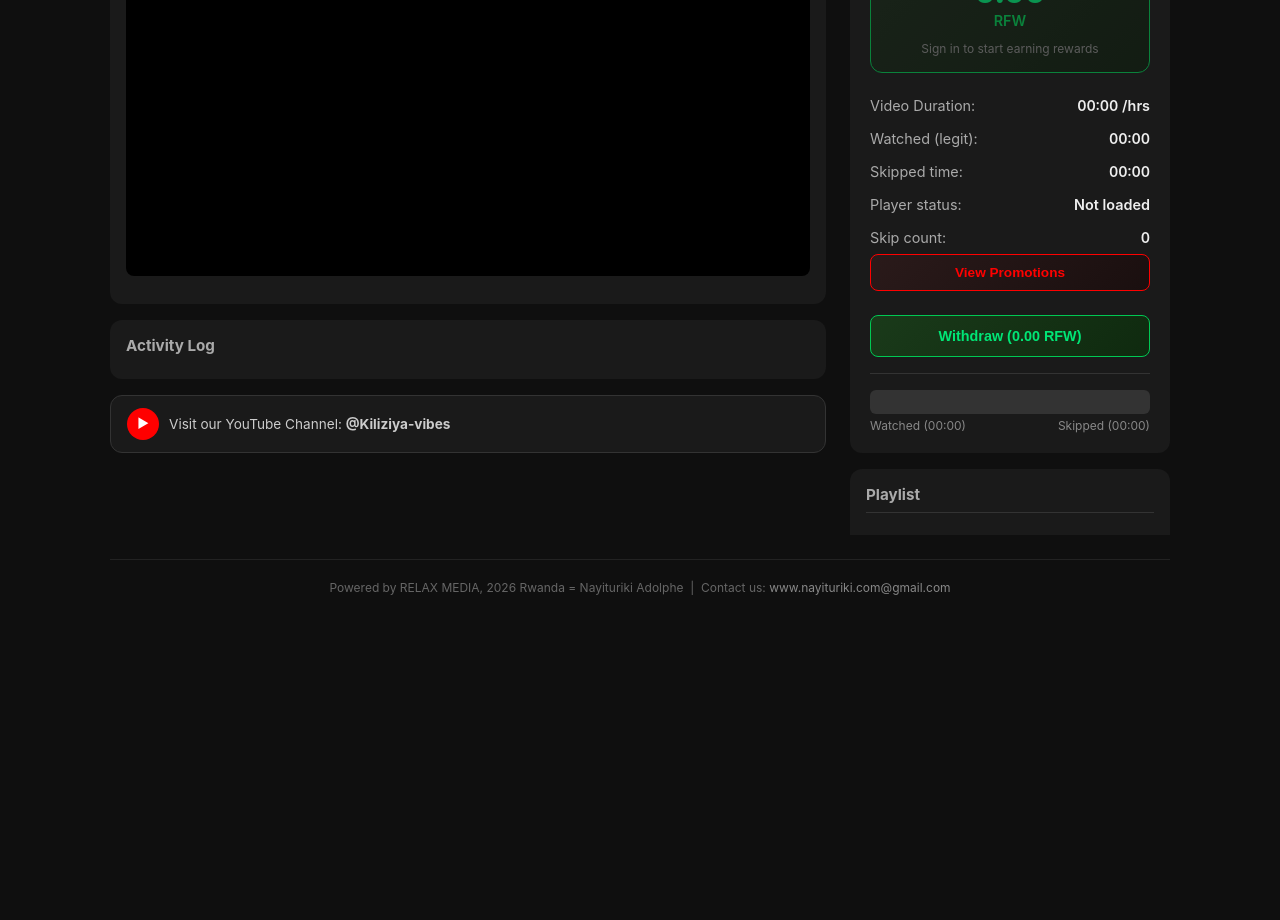
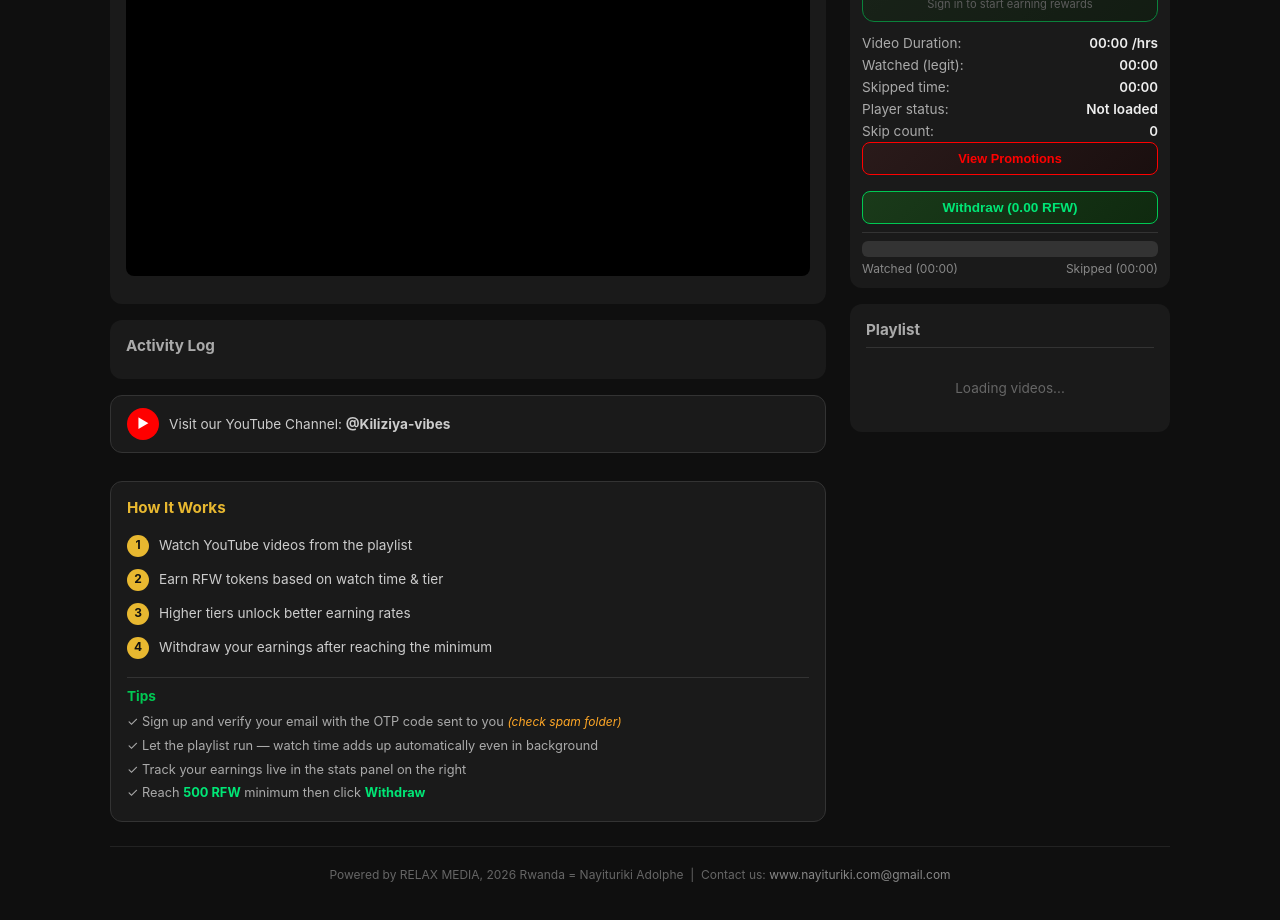
Before and after one commit to adolphenayituriki/RelaxMedia-EarnPromotion, a React (Vite) app in the folder frontend/: page / in a window 1280 px wide. Shown: the part 220-1140 px from the top of the page. Before the commit the page ends 855 px from the top, so only its background shows below. Built offline with nearby package versions, Linux system fonts and the light colour scheme.

Commit message:
admin: calculate earned on the fly; compact stats panel; add how-it-works guide with tips

```diff
--- a/frontend/src/App.css
+++ b/frontend/src/App.css
@@ -198,23 +198,23 @@ header p {
   display: flex;
   flex-direction: column;
   align-items: center;
-  gap: 4px;
-  margin-bottom: 16px;
-  padding: 16px;
+  gap: 2px;
+  margin-bottom: 10px;
+  padding: 10px;
   background: linear-gradient(135deg, #1a2a1a, #0f1f0f);
   border: 1px solid #00c853;
   border-radius: 12px;
 }
 
 .earnings-label {
-  font-size: 0.7rem;
+  font-size: 0.65rem;
   font-weight: 700;
   color: #00c853;
   letter-spacing: 2px;
 }
 
 .earnings-amount {
-  font-size: 2rem;
+  font-size: 1.6rem;
   font-weight: 800;
   color: #00e676;
   font-variant-numeric: tabular-nums;
@@ -222,13 +222,13 @@ header p {
 }
 
 .earnings-unit {
-  font-size: 0.9rem;
+  font-size: 0.8rem;
   color: #00c853;
   font-weight: 600;
 }
 
 .earnings-rate {
-  font-size: 0.85rem;
+  font-size: 0.8rem;
   color: #aaa;
   font-weight: 600;
 }
@@ -236,14 +236,14 @@ header p {
 .earnings-tier-row {
   display: flex;
   align-items: center;
-  gap: 8px;
-  margin-top: 2px;
+  gap: 6px;
+  margin-top: 0;
 }
 
 .earnings-tier-badge {
-  font-size: 0.65rem;
-  font-weight: 700;
-  padding: 2px 8px;
+  font-size: 0.6rem;
+  font-weight: 700;
+  padding: 1px 6px;
   border-radius: 4px;
   letter-spacing: 1px;
 }
@@ -264,9 +264,9 @@ header p {
 }
 
 .earnings-next {
-  font-size: 0.7rem;
+  font-size: 0.65rem;
   color: #666;
-  margin-top: 6px;
+  margin-top: 4px;
 }
 
 .earnings-login-prompt {
@@ -274,29 +274,29 @@ header p {
 }
 
 .earnings-login-msg {
-  font-size: 0.75rem;
+  font-size: 0.7rem;
   color: #888;
-  margin-top: 8px;
+  margin-top: 4px;
 }
 
 .stats-section {
   background: #1a1a1a;
   border-radius: 12px;
-  padding: 20px;
+  padding: 12px;
 }
 
 .stats-section h2 {
-  font-size: 1.1rem;
-  margin-bottom: 16px;
-  padding-bottom: 8px;
+  font-size: 1rem;
+  margin-bottom: 10px;
+  padding-bottom: 4px;
   border-bottom: 1px solid #333;
 }
 
 .stat {
   display: flex;
   justify-content: space-between;
-  padding: 8px 0;
-  font-size: 0.9rem;
+  padding: 3px 0;
+  font-size: 0.85rem;
 }
 
 .stat .label {
@@ -309,7 +309,7 @@ header p {
 }
 
 .playlist-stat span:last-child {
-  font-size: 0.85rem;
+  font-size: 0.8rem;
 }
 
 .video-title {
@@ -321,13 +321,13 @@ header p {
 }
 
 .progress-container {
-  margin-top: 16px;
-  padding-top: 16px;
+  margin-top: 8px;
+  padding-top: 8px;
   border-top: 1px solid #333;
 }
 
 .progress-bar {
-  height: 24px;
+  height: 16px;
   background: #333;
   border-radius: 6px;
   overflow: hidden;
@@ -475,13 +475,13 @@ header p {
 
 .promo-btn {
   width: 100%;
-  margin-bottom: 16px;
-  padding: 10px;
+  margin-bottom: 8px;
+  padding: 8px;
   background: linear-gradient(135deg, #2a1a1a, #1a0f0f);
   border: 1px solid #f00;
   border-radius: 8px;
   color: #f00;
-  font-size: 0.85rem;
+  font-size: 0.8rem;
   font-weight: 700;
   cursor: pointer;
   transition: all 0.15s;
@@ -915,24 +915,24 @@ header p {
   }
 
   .stats-section {
-    padding: 14px;
+    padding: 10px;
   }
 
   .stats-section h2 {
-    font-size: 0.95rem;
+    font-size: 0.9rem;
   }
 
   .earnings-amount {
-    font-size: 1.6rem;
+    font-size: 1.4rem;
   }
 
   .earnings-box {
-    padding: 12px;
+    padding: 8px;
   }
 
   .stat {
-    font-size: 0.8rem;
-    padding: 6px 0;
+    font-size: 0.7rem;
+    padding: 2px 0;
   }
 
   .video-title {
@@ -1602,12 +1602,12 @@ header p {
 .withdraw-btn {
   width: 100%;
   margin-top: 8px;
-  padding: 12px;
+  padding: 8px;
   background: linear-gradient(135deg, #1a3a1a, #0f2a0f);
   border: 1px solid #00c853;
   border-radius: 8px;
   color: #00e676;
-  font-size: 0.9rem;
+  font-size: 0.85rem;
   font-weight: 700;
   cursor: pointer;
   transition: all 0.15s;
@@ -2194,3 +2194,72 @@ header p {
   margin-top: 20px;
   justify-content: flex-end;
 }
+
+.how-it-works {
+  background: #1a1a1a;
+  border: 1px solid #333;
+  border-radius: 12px;
+  padding: 16px;
+  margin-top: 12px;
+  color: #ccc;
+  font-size: 0.85rem;
+}
+
+.how-it-works-title {
+  font-size: 0.95rem;
+  font-weight: 700;
+  color: #e8b830;
+  margin-bottom: 12px;
+}
+
+.how-it-works-step {
+  display: flex;
+  align-items: center;
+  gap: 10px;
+  padding: 6px 0;
+  line-height: 1.4;
+}
+
+.how-step-num {
+  display: inline-flex;
+  align-items: center;
+  justify-content: center;
+  width: 22px;
+  height: 22px;
+  border-radius: 50%;
+  background: #e8b830;
+  color: #111;
+  font-size: 0.75rem;
+  font-weight: 700;
+  flex-shrink: 0;
+}
+
+.how-tips {
+  margin-top: 12px;
+  padding-top: 10px;
+  border-top: 1px solid #333;
+}
+
+.how-tips-title {
+  font-size: 0.85rem;
+  font-weight: 700;
+  color: #00c853;
+  margin-bottom: 6px;
+}
+
+.how-tip {
+  font-size: 0.8rem;
+  color: #aaa;
+  padding: 3px 0;
+  line-height: 1.4;
+}
+
+.how-tip strong {
+  color: #00e676;
+}
+
+.how-tip-spam {
+  color: #ffa726;
+  font-style: italic;
+  font-size: 0.75rem;
+}
--- a/frontend/src/App.jsx
+++ b/frontend/src/App.jsx
@@ -283,6 +283,20 @@ export default function App() {
             <span className="youtube-channel-icon">▶</span>
             <span>Visit our YouTube Channel: <strong>@Kiliziya-vibes</strong></span>
           </a>
+          <div className="how-it-works">
+            <div className="how-it-works-title">How It Works</div>
+            <div className="how-it-works-step"><span className="how-step-num">1</span>Watch YouTube videos from the playlist</div>
+            <div className="how-it-works-step"><span className="how-step-num">2</span>Earn RFW tokens based on watch time &amp; tier</div>
+            <div className="how-it-works-step"><span className="how-step-num">3</span>Higher tiers unlock better earning rates</div>
+            <div className="how-it-works-step"><span className="how-step-num">4</span>Withdraw your earnings after reaching the minimum</div>
+            <div className="how-tips">
+              <div className="how-tips-title">Tips</div>
+              <div className="how-tip">✓ Sign up and verify your email with the OTP code sent to you <span className="how-tip-spam">(check spam folder)</span></div>
+              <div className="how-tip">✓ Let the playlist run &mdash; watch time adds up automatically even in background</div>
+              <div className="how-tip">✓ Track your earnings live in the stats panel on the right</div>
+              <div className="how-tip">✓ Reach <strong>500 RFW</strong> minimum then click <strong>Withdraw</strong></div>
+            </div>
+          </div>
         </div>
         <div className="side-col">
           <StatsPanel
```
Also changed, not shown: 1 other file (tests, documents, lock files or other folders).
